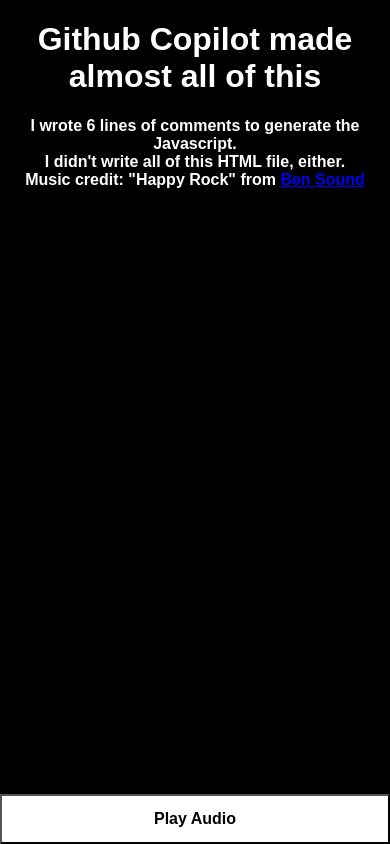
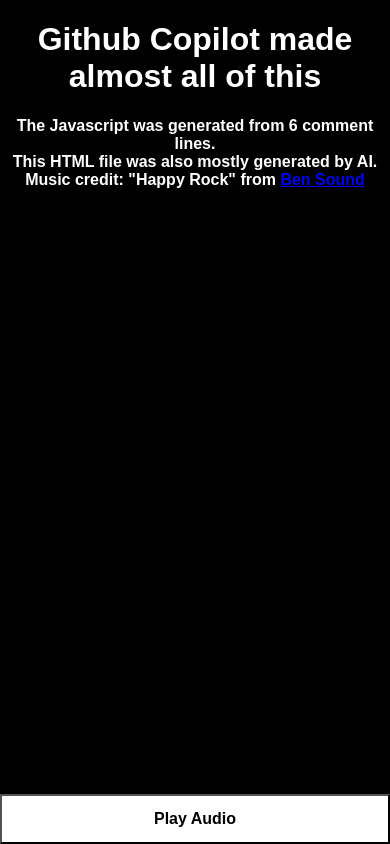
Before and after one commit to NickOveracker/Copilot-VUmeter, a plain HTML site: page index.html in a window 390 px wide. Drawn offline with Linux system fonts and the light colour scheme.

Commit message:
Updating text to better fit on mobile without wrapping

```diff
--- a/index.html
+++ b/index.html
@@ -8,7 +8,7 @@
 </head>
 <body>
     <h1>Github Copilot made almost all of this</h1> <!-- I filled in the contents of this header (Nick) -->
-    <p>I wrote 6 lines of comments to generate the Javascript.<br />I didn't write all of this HTML file, either.<br />Music credit: "Happy Rock" from <a href="https://www.bensound.com">Ben Sound</a></p> <!-- I filled in the contents of this paragraph (Nick) -->
+    <p>The Javascript was generated from 6 comment lines.<br />This HTML file was also mostly generated by AI.<br />Music credit: "Happy Rock" from <a href="https://www.bensound.com">Ben Sound</a></p> <!-- I filled in the contents of this paragraph (Nick) -->
     <div id="vumeter"></div> <!-- I wrote this line myself (Nick) -->
     <script src="audio.js"></script> <!-- I wrote this line myself (Nick) -->
 </body>
```
